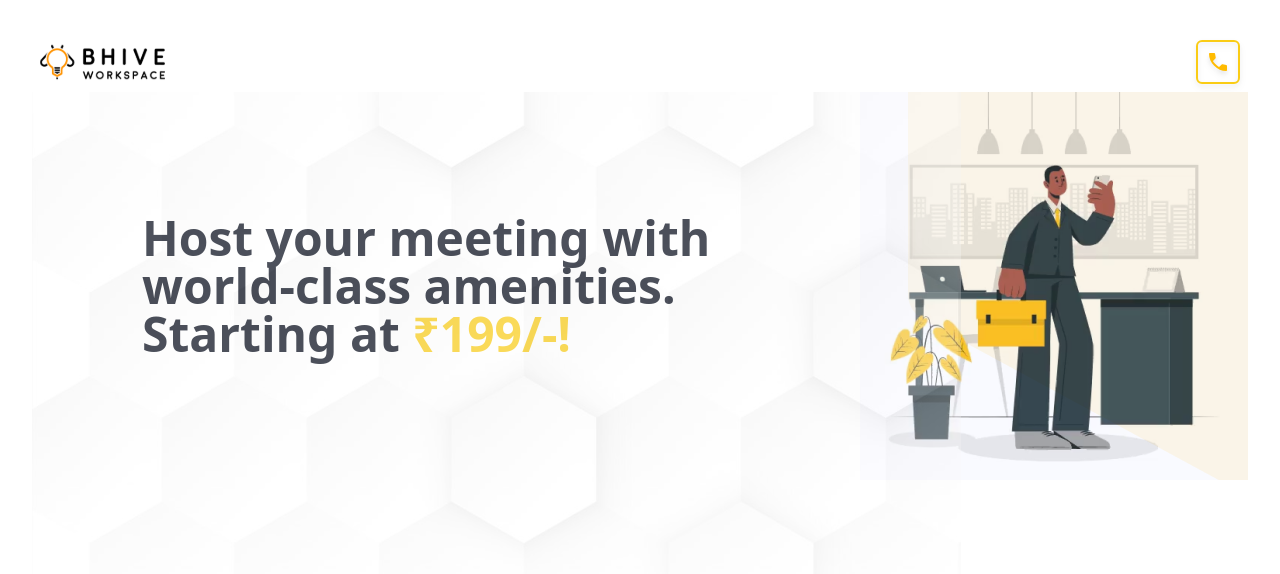
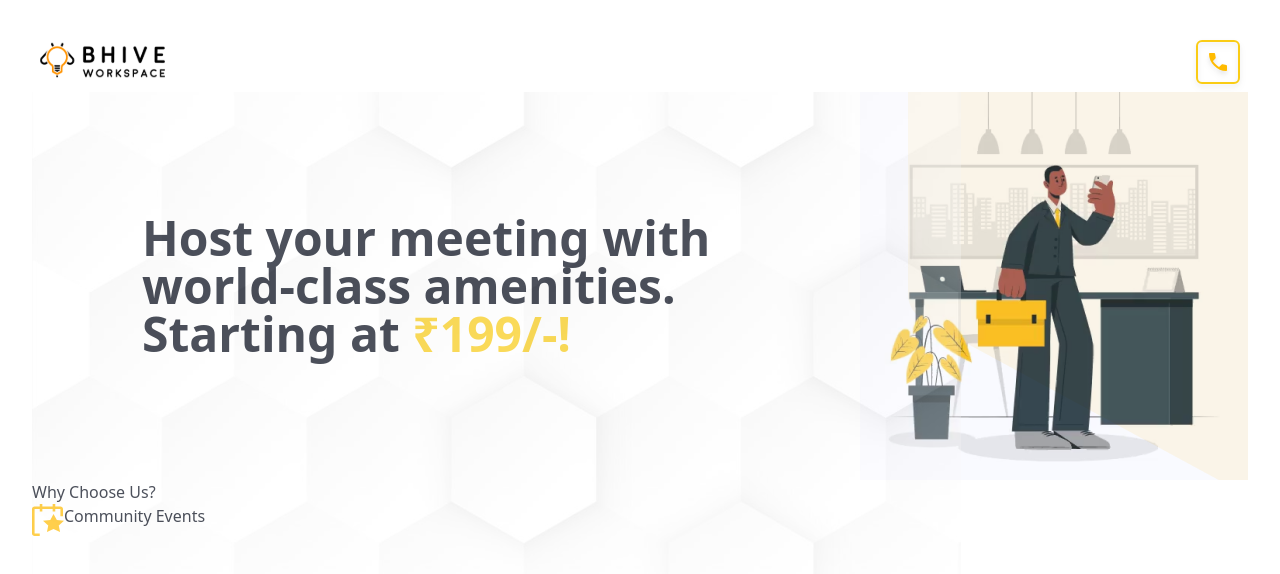
Before and after one commit to richeek45/landingpage-assignment, a React (Vite) app: page / in a window 1280 px wide. Shown: the top 574 px of the page. Built offline with nearby package versions, Linux system fonts and the light colour scheme.

Commit message:
adding svgs with vite

```diff
--- a/package.json
+++ b/package.json
@@ -11,13 +11,15 @@
   },
   "dependencies": {
     "@radix-ui/react-slot": "^1.1.0",
+    "@svgr/plugin-jsx": "^8.1.0",
     "class-variance-authority": "^0.7.0",
     "clsx": "^2.1.1",
     "lucide-react": "^0.408.0",
     "react": "^18.3.1",
     "react-dom": "^18.3.1",
     "tailwind-merge": "^2.4.0",
-    "tailwindcss-animate": "^1.0.7"
+    "tailwindcss-animate": "^1.0.7",
+    "vite-plugin-svgr": "^4.2.0"
   },
   "devDependencies": {
     "@types/node": "^20.14.10",
--- a/src/App.tsx
+++ b/src/App.tsx
@@ -1,6 +1,8 @@
+/// <reference types="vite-plugin-svgr/client" />
 import './App.css'
-import logo from "./svg/logo.svg";
-import call from "./svg/call.svg";
+import Logo from "./svg/logo.svg?react";
+import Call from "./svg/call.svg?react";
+import Star from "./svg/star.svg?react";
 import backgroundDesign from "./assets/hero.png";
 import coworking from "./assets/Coworking.png";
 
@@ -9,9 +11,9 @@ function App() {
   return (
     <div>
       <nav className='flex justify-between p-2'>
-        <img src={logo} alt="logo" />
+        <Logo />
         <div className='border-yellow-400	border-2 rounded-md p-2 drop-shadow-md'>
-          <img src={call} alt="call" />
+          <Call />
         </div>
       </nav>
 
@@ -26,6 +28,13 @@ function App() {
         </div>
       </div>
 
+      <div>
+        <h3>Why Choose Us?</h3>
+        <div className='flex '>
+          <Star/> Community Events
+        </div>
+      </div>
+
     </div>
   )
 }
--- a/tsconfig.json
+++ b/tsconfig.json
@@ -9,6 +9,7 @@
     }
   ],
   "compilerOptions": {
+    "types": ["vite-plugin-svgr/client"],
     "baseUrl": ".",
     "paths": {
       "@/*": ["./src/*"]
--- a/vite.config.ts
+++ b/vite.config.ts
@@ -1,9 +1,12 @@
 import path from "path"
 import react from "@vitejs/plugin-react"
+import svgr from 'vite-plugin-svgr';
 import { defineConfig } from "vite"
 
 export default defineConfig({
-  plugins: [react()],
+  plugins: [react(), svgr({
+    include: "**/*.svg?react",
+  })],
   resolve: {
     alias: {
       "@": path.resolve(__dirname, "./src"),
```
Also changed, not shown: src/svg/star.svg (added), 1 other file (tests, documents, lock files or other folders).
